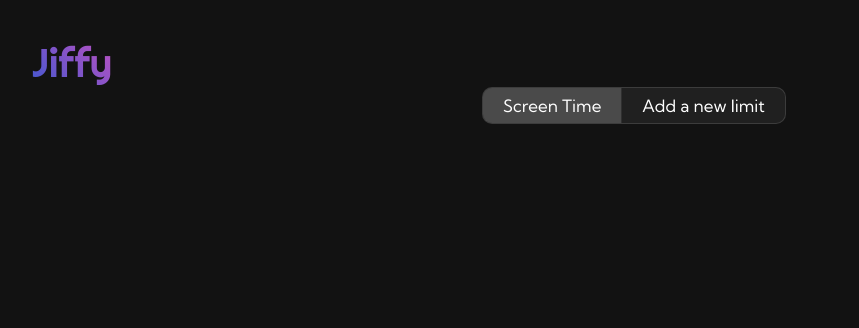
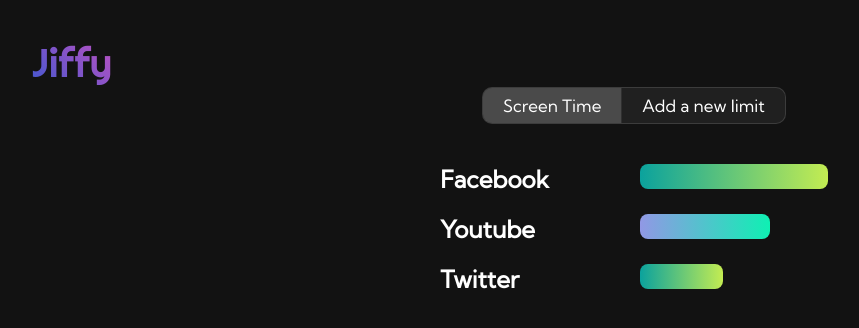
Before and after one commit to YohanTz/Jiffy, a React (Create React App) app: page / in a window 1280 px wide. Shown: the top 328 px of the page, without its empty margins (6-865 px from the left). Built offline with nearby package versions, Linux system fonts and the light colour scheme.

Commit message:
[ADD] Starting the UI for the Chart
Finished the navigation UI. Starting the Chart UI, with the gradient for
each bar and the width's logic.
TODO : Need the logic behind the extension, recording time spent on
each website.

```diff
--- a/src/App.js
+++ b/src/App.js
@@ -1,6 +1,7 @@
 import React, { useState } from 'react';
 import Header from './Components/Header';
 import Navigation from './Components/Navigation';
+import ScreenTime from './Components/ScreenTime';
 
 const App = () => {
   const [activeP, setActiveP] = useState(true);
@@ -8,6 +9,7 @@
     <div className='App'>
       <Header />
       <Navigation activeP={activeP} setActiveP={setActiveP} />
+      {activeP ? <ScreenTime/> : null}
     </div>
   );
 };
--- a/src/Components/Navigation.js
+++ b/src/Components/Navigation.js
@@ -5,8 +5,8 @@
   return (
     <div className='container'>
       <nav>
-        <div className='active-left'>Screen Time</div>
-        <div>Add a new limit</div>
+        <div className={activeP === true && 'active-left'} onClick={() => setActiveP(true)}>Screen Time</div>
+        <div className={activeP === false && 'active-right'} onClick={() => setActiveP(false)} >Add a new limit</div>
       </nav>
     </div>
   );
--- /dev/null
+++ b/src/Components/ScreenTime.js
@@ -0,0 +1,30 @@
+import React from 'react';
+import '../Styles/ScreenTime.css';
+import TimeBar from './TimeBar';
+
+const data = [
+  { name: 'Facebook', value: 3600 },
+  { name: 'Youtube', value: 2485 },
+  { name: 'Twitter', value: 1585 },
+];
+
+const ScreenTime = () => {
+  return (
+    <div className='chart'>
+      <div>
+        {data.map((elem, id) => (
+          <TimeBar
+            id={id}
+            name={elem.name}
+            value={elem.value}
+            total={data
+              .map((item) => item.value)
+              .reduce((prev, next) => prev + next)}
+          />
+        ))}
+      </div>
+    </div>
+  );
+};
+
+export default ScreenTime;
--- /dev/null
+++ b/src/Components/TimeBar.js
@@ -0,0 +1,26 @@
+import React from 'react';
+import '../Styles/TimeBar.css';
+
+const colors = [
+  'linear-gradient(90deg, #9198e5, #0ff0b3)',
+  'linear-gradient(90deg, #0ba29d, #c3ec52)',
+  'linear-gradient(90deg, #da0641, #f2d50f)',
+  'linear-gradient(90deg, #5b247a, #1bcedf)',
+];
+
+const TimeBar = ({ id, name, value, total }) => {
+  return (
+    <div className='site-elem' key={id}>
+      <h2>{name}</h2>
+      <div
+        className='bars'
+        style={{
+          backgroundImage: colors[Math.floor(Math.random() * colors.length)],
+          width: (400 * value) / total + 'px',
+        }}
+      ></div>
+    </div>
+  );
+};
+
+export default TimeBar;
--- /dev/null
+++ b/src/Styles/ScreenTime.css
@@ -0,0 +1,6 @@
+.chart {
+  display: flex;
+  flex-direction: column;
+  align-items: center;
+  margin-top: 20px;
+}
--- /dev/null
+++ b/src/Styles/TimeBar.css
@@ -0,0 +1,13 @@
+.site-elem {
+  display: flex;
+  padding-top: 20px;
+}
+
+h2 {
+  width: 200px;
+}
+
+.bars {
+  height: 25px;
+  border-radius: 8px;
+}
--- a/src/index.css
+++ b/src/index.css
@@ -8,5 +8,5 @@
   background-color: #121212;
   font-family: 'Kumbh Sans', sans-serif;
   min-height: 400px;
-  min-width: 500px;
+  min-width: 700px;
 }
```
